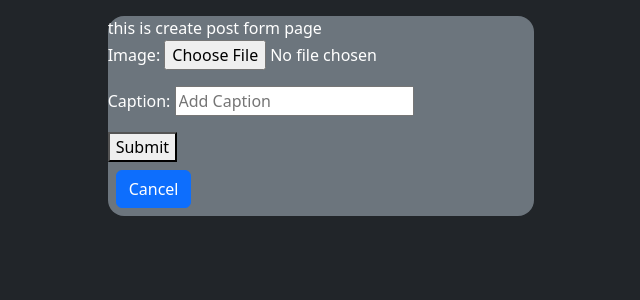
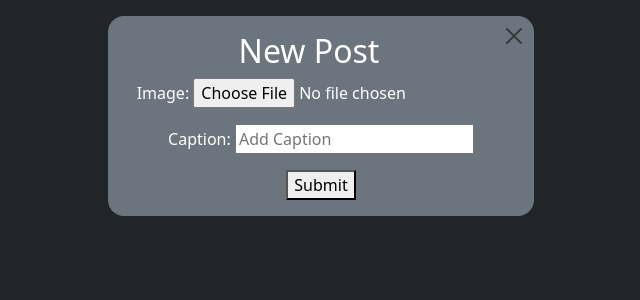
Before and after one commit to SkyRaks/LinkUp, a Django app: page /create_post/ in a window 1280 px wide. Shown: the part 58-358 px from the top of the page, without its empty margins (319-959 px from the left). Run offline with Django 5.2, Linux system fonts and the light colour scheme.

Commit message:
added live like button using htmx

```diff
--- a/a_home/templates/a_home/create_post.html
+++ b/a_home/templates/a_home/create_post.html
@@ -1,11 +1,13 @@
 {% extends 'layouts/box.html' %}
 
 {% block content %}
-this is create post form page
-<form id="post_form" method="post" enctype="multipart/form-data">
-    {% csrf_token %}
-    {{ form.as_p }}
-    <button type="submit">Submit</button>
-</form>
-<a class="btn btn-primary m-2" href="{% url 'home' %}" role="button">Cancel</a>
+    <a class="btn btn-close mt-2 mx-2 float-end" href="{% url 'home' %}" role="button"></a>
+<div class="p-3 text-center mx-auto">
+    <h2>New Post</h2>
+    <form id="post_form" method="post" enctype="multipart/form-data">
+        {% csrf_token %}
+        {{ form.as_p }}
+        <button type="submit">Submit</button>
+    </form>
+</div>
 {% endblock %}
--- a/a_home/urls.py
+++ b/a_home/urls.py
@@ -4,6 +4,5 @@ from .views import *
 urlpatterns = [
     path('', home_view, name='home'),
     path('create_post/', create_post, name='create-post'),
-    # path('like/<created>/', like_post, name='like-post'),
     path('like/<int:post_id>/', like_post, name='like-post'),
 ]
--- a/a_home/views.py
+++ b/a_home/views.py
@@ -1,13 +1,16 @@
+from django.contrib.auth.decorators import login_required
 from django.shortcuts import render, get_object_or_404, redirect
 from a_users.models import *
 from .forms import *
 
 # Create your views here.
 
+@login_required
 def home_view(request):
     if Post.objects.all():
         post_feed = Post.objects.all()
-        return render(request, 'home.html', {'post_feed': post_feed})
+        folowers = request.user.profile.folowers.all()
+        return render(request, 'home.html', {'post_feed': post_feed, 'folowers': folowers})
     else:
         return render(request, 'home.html')
 
@@ -25,11 +28,12 @@ def create_post(request):
 
 def like_post(request, post_id):
     new_like = request.user
-    this_post = get_object_or_404(Post, id=post_id)
-    if new_like in this_post.likes.all():
-        this_post.likes.remove(new_like)
-        return redirect('home')
+    post = get_object_or_404(Post, id=post_id)
+
+    if new_like in post.likes.all():
+        post.likes.remove(new_like)
     else:
-        this_post.likes.add(new_like)
-        return redirect('home')
-    return redirect('home')
+        post.likes.add(new_like)
+
+    post.refresh_from_db()
+    return render(request, 'partials/like_button_partial.html', {'post': post})
--- a/a_users/templates/a_users/profile.html
+++ b/a_users/templates/a_users/profile.html
@@ -1,10 +1,10 @@
 {% extends 'layouts/box.html' %}
 {% block content %}
+         <a class="btn btn-close mt-2 mx-2 float-end" href="{% url 'home' %}" role="button"></a>
     <div class="max-w-lg mx-auto flex flex-col items-center pt-20 px-4">
      <div class="text-center">
      <img class="rounded-circle object-cover mt-2 mb-4" src="{{ profile.avatar }}" width="50" height="50"/>
-         <a class="btn btn-close mt-2 mx-2 float-end" href="{% url 'home' %}" role="button"></a>
-         <h1>{{ profile.name }}</h1>
+         <h2>{{ profile.name }}</h2>
          <div class="text-gray-400 mb-2 -mt-3">{{ profile.username }}</div>
          <table class="table">
           <thead>
--- a/a_users/templates/a_users/profile_edit.html
+++ b/a_users/templates/a_users/profile_edit.html
@@ -3,7 +3,7 @@
 {% block content %}
 <a class="btn btn-close mt-2 mx-2 float-end" href="{% url 'profile' %}" role="button"></a>
 <div class="p-2 text-center mx-auto">
-    <h1>Edit Form</h1>
+    <h2>Edit Profile</h2>
     <form method="post" enctype="multipart/form-data">
         {% csrf_token %}
         {{ form.as_p }}
--- a/templates/base.html
+++ b/templates/base.html
@@ -10,6 +10,7 @@
 
     <script src="https://cdn.jsdelivr.net/npm/htmx.org@2.0.8/dist/htmx.min.js" integrity="sha384-/TgkGk7p307TH7EXJDuUlgG3Ce1UVolAOFopFekQkkXihi5u/6OCvVKyz1W+idaz" crossorigin="anonymous"></script>
     <script src="https://cdn.jsdelivr.net/npm/htmx-ext-ws@2.0.4" integrity="sha384-1RwI/nvUSrMRuNj7hX1+27J8XDdCoSLf0EjEyF69nacuWyiJYoQ/j39RT1mSnd2G" crossorigin="anonymous"></script>
+    <script src="https://unpkg.com/hyperscript.org@0.9.14"></script>
     <style>
         .allauth input {
             border-radius: .375rem;
```
Also changed, not shown: a_home/templates/partials/like_button_partial.html (added, +11 -0 lines), templates/home.html (+14 -5 lines), templates/includes/left_div.html (+12 -15 lines).
